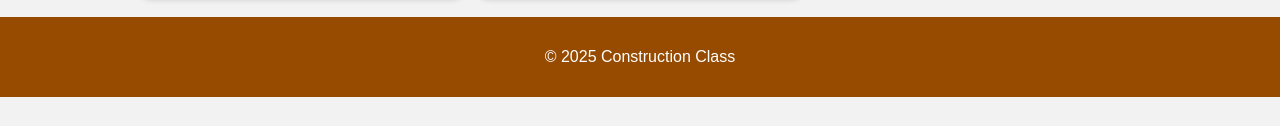
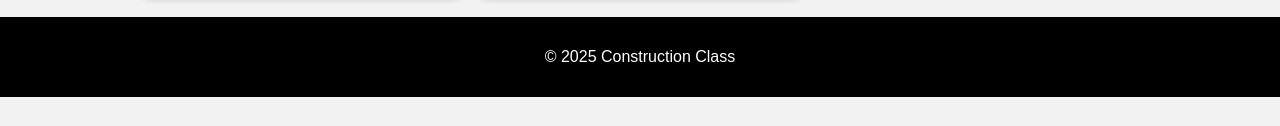
Before and after one commit to demonzohosting/construction24, a plain HTML site: page galeri.html in a window 1280 px wide. Shown: the part 671-797 px from the top of the page. Drawn offline with Linux system fonts and the light colour scheme.

Commit message:
galeri.html

```diff
--- a/galeri.html
+++ b/galeri.html
@@ -6,7 +6,8 @@
   <title>Galeri - Construction Class</title>
   <style>
     body { font-family: Arial, sans-serif; background: #f2f2f2; margin: 0; }
-    header, footer { background: #964b00; color: white; text-align: center; padding: 15px; }
+    header { background: #964b00; color: white; text-align: center; padding: 15px; }
+    footer { background: #000000; color: white; text-align: center; padding: 15px; }
     nav { background: #444; padding: 10px; text-align: center; }
     nav a { color: white; text-decoration: none; margin: 0 15px; font-weight: bold; }
     nav a:hover { color: #90ee90; }
```
